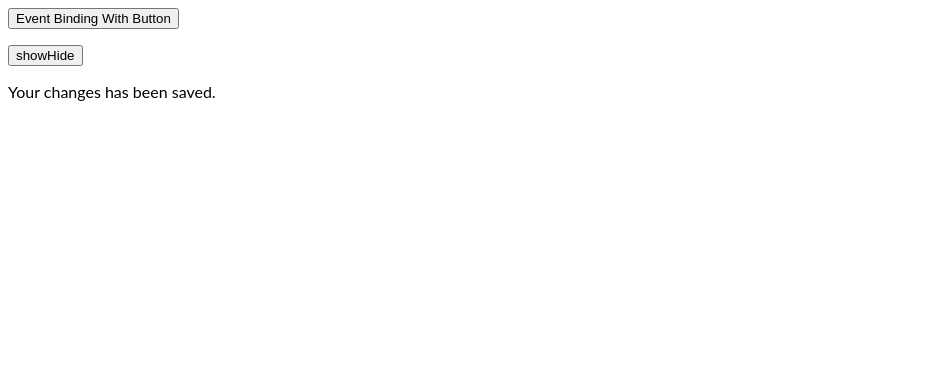
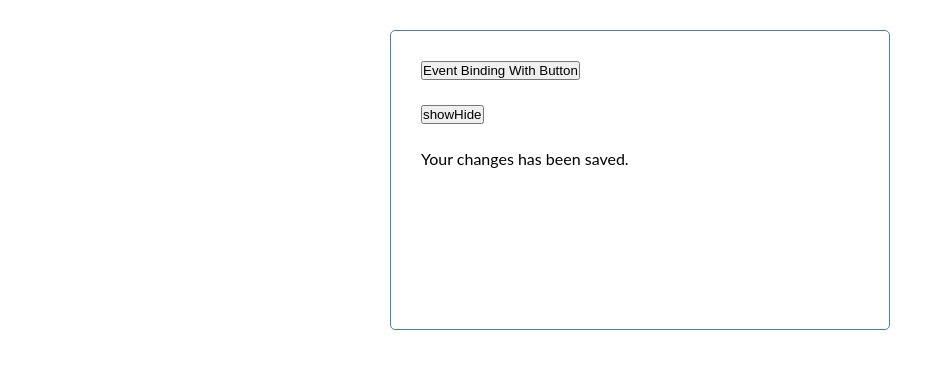
Before and after one commit to edwardgazitonline/Binding-Travercy-With-Button, an Angular app: page / in a window 1280 px wide. Shown: the top 368 px of the page, without its empty margins (0-945 px from the left). Built offline with nearby package versions, Linux system fonts and the light colour scheme.

Commit message:
3 files modified

```diff
--- a/src/app/app.component.html
+++ b/src/app/app.component.html
@@ -1,6 +1,7 @@
 
 <div class="container">
 <p><button (click)="onShow()">Event Binding With Button</button></p>
+<br/>
 <p><button (click)="showHide()">showHide</button></p>
 <!--
 
@@ -8,8 +9,8 @@
     <strong>List Saved!</strong> Your changes has been saved.
   </div>
 -->
-
+<br/>
        <p>  Your changes has been saved.</p>
-
+       <br/>
         <p [hidden]="show">This is visible</p>
 </div>
--- a/src/styles.css
+++ b/src/styles.css
@@ -1 +1,77 @@
 /* Add application styles & imports to this file! */
+@import url("https://fonts.googleapis.com/css2?family=Poppins:wght@300;400&display=swap");
+
+* {
+  box-sizing: border-box;
+  margin: 0;
+  padding: 0;
+}
+
+body {
+  font-family: "Poppins", sans-serif;
+}
+
+.container {
+  max-width: 500px;
+  margin: 30px auto;
+  overflow: auto;
+  min-height: 300px;
+  border: 1px solid steelblue;
+  padding: 30px;
+  border-radius: 5px;
+}
+.btn {
+  display: inline-block;
+  background: #000;
+  color: #fff;
+  border: none;
+  padding: 10px 20px;
+  margin: 5px;
+  border-radius: 5px;
+  cursor: pointer;
+  text-decoration: none;
+  font-size: 15px;
+  font-family: inherit;
+}
+.btn:focus {
+  outline: none;
+}
+.btn:active {
+  transform: scale(0.98);
+}
+
+.btn-block {
+  display: block;
+  width: 100%;
+}
+
+.form-control {
+  margin: 20px 0;
+}
+
+.form-control label {
+  display: block;
+}
+
+.form-control input {
+  width: 100%;
+  height: 40px;
+  margin: 5px;
+  padding: 3px 7px;
+  font-size: 17px;
+}
+
+.form-control-check {
+  display: flex;
+  align-items: center;
+  justify-content: space-between;
+}
+
+.form-control-check label {
+  flex: 1;
+}
+
+.form-control-check input {
+  flex: 2;
+  height: 20px;
+}
```
Also changed, not shown: 1 other file (tests, documents, lock files or other folders).
